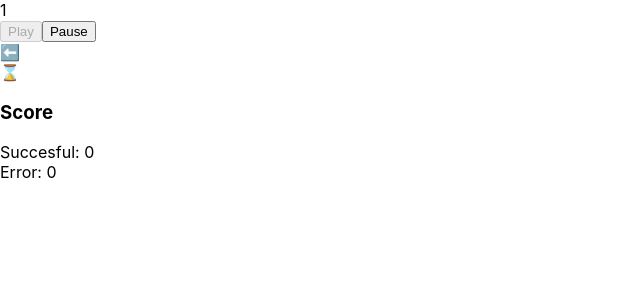
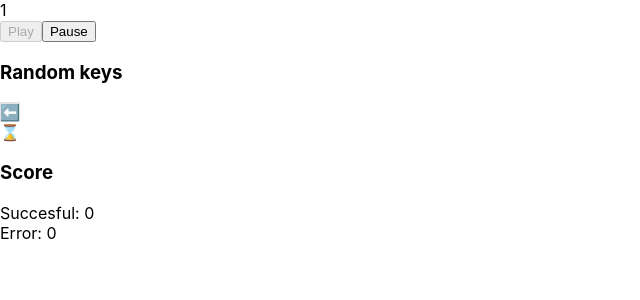
Before and after one commit to antonoptimus/react-arrow-game, a React (Vite) app: page / in a window 1280 px wide. Both pictures are taken after a click on the button "Play". Shown: the top 300 px of the page, without its empty margins (0-640 px from the left). Built offline with nearby package versions, Linux system fonts and the light colour scheme.

Commit message:
result message component

```diff
--- /dev/null
+++ b/src/components/Playground/components/Modal/Components/ResultMessage.tsx
@@ -0,0 +1,21 @@
+// import styles from "./ResultMessage.module.css"
+
+export interface IResultMessageProps {
+  isSuccessEndGame: boolean
+}
+
+const ResultMessage: React.FC<IResultMessageProps> = (props) => {
+  const { isSuccessEndGame } = props
+
+  return (
+    <div>
+      {isSuccessEndGame ? (
+        <span>Congrats! You won</span>
+      ) : (
+        <span>Unfortunately, you lost</span>
+      )}
+    </div>
+  )
+}
+
+export default ResultMessage
--- /dev/null
+++ b/src/components/Playground/components/Modal/Components/index.ts
@@ -0,0 +1 @@
+export { default } from "./ResultMessage"
--- a/src/components/Playground/components/Modal/Modal.tsx
+++ b/src/components/Playground/components/Modal/Modal.tsx
@@ -2,6 +2,7 @@
 
 import { useAppDispatch } from "../../../../app/hooks"
 import { resetStore } from "../../store/slices"
+import ResultMessage from "./Components/ResultMessage"
 
 export interface IModalProps {
   setIsShowModal: React.Dispatch<React.SetStateAction<boolean>>
@@ -20,6 +21,7 @@ const Modal: React.FC<IModalProps> = (props) => {
   return (
     <>
       <h3>Modal</h3>
+      <ResultMessage isSuccessEndGame={isSuccessEndGame} />
       <button onClick={handleClose}>Start new game</button>
     </>
   )
--- /dev/null
+++ b/src/components/Playground/components/RandomKeys/RandomKeys.module.css
@@ -0,0 +1,11 @@
+.icon {
+  background: #e4e4e4;
+}
+
+.iconSuccess {
+  background-color: #4fd79a;
+}
+
+.iconUnsuccess {
+  background-color: #d58b8b;
+}
--- a/src/components/Playground/components/RandomKeys/RandomKeys.tsx
+++ b/src/components/Playground/components/RandomKeys/RandomKeys.tsx
@@ -1,8 +1,9 @@
-// import styles from "./RandomKeys.module.css"
+import styles from "./RandomKeys.module.css"
 
 import { useAppSelector } from "../../../../app/hooks"
 import { MAP_ARROW_CODES } from "../../constants"
 import type { IMapArrowCodes } from "../../types"
+import { PlaygroundStepsState } from "../../store/types"
 
 export interface IRandomKeysProps {
   isTimerActive: boolean
@@ -12,13 +13,32 @@ const RandomKeys: React.FC<IRandomKeysProps> = (props) => {
   const { isTimerActive } = props
   const state = useAppSelector((state) => state.playground)
 
+  const getStylesRandomKeys = (element: PlaygroundStepsState): string => {
+    if (element.success && element.success !== null) {
+      return styles.iconSuccess
+    }
+
+    if (!element.success && element.success !== null) {
+      return styles.iconUnsuccess
+    }
+
+    return styles.icon
+  }
+
   return (
     <div>
-      {state.steps.map((item) => (
-        <span key={item.step}>
-          {MAP_ARROW_CODES[item.currentValue as keyof IMapArrowCodes]}
-        </span>
-      ))}
+      <h3>Random keys</h3>
+      {state.steps.length === 0 ? (
+        <span>Hello</span>
+      ) : (
+        <>
+          {state.steps.map((item) => (
+            <span key={item.step} className={getStylesRandomKeys(item)}>
+              {MAP_ARROW_CODES[item.currentValue as keyof IMapArrowCodes]}
+            </span>
+          ))}
+        </>
+      )}
     </div>
   )
 }
```
